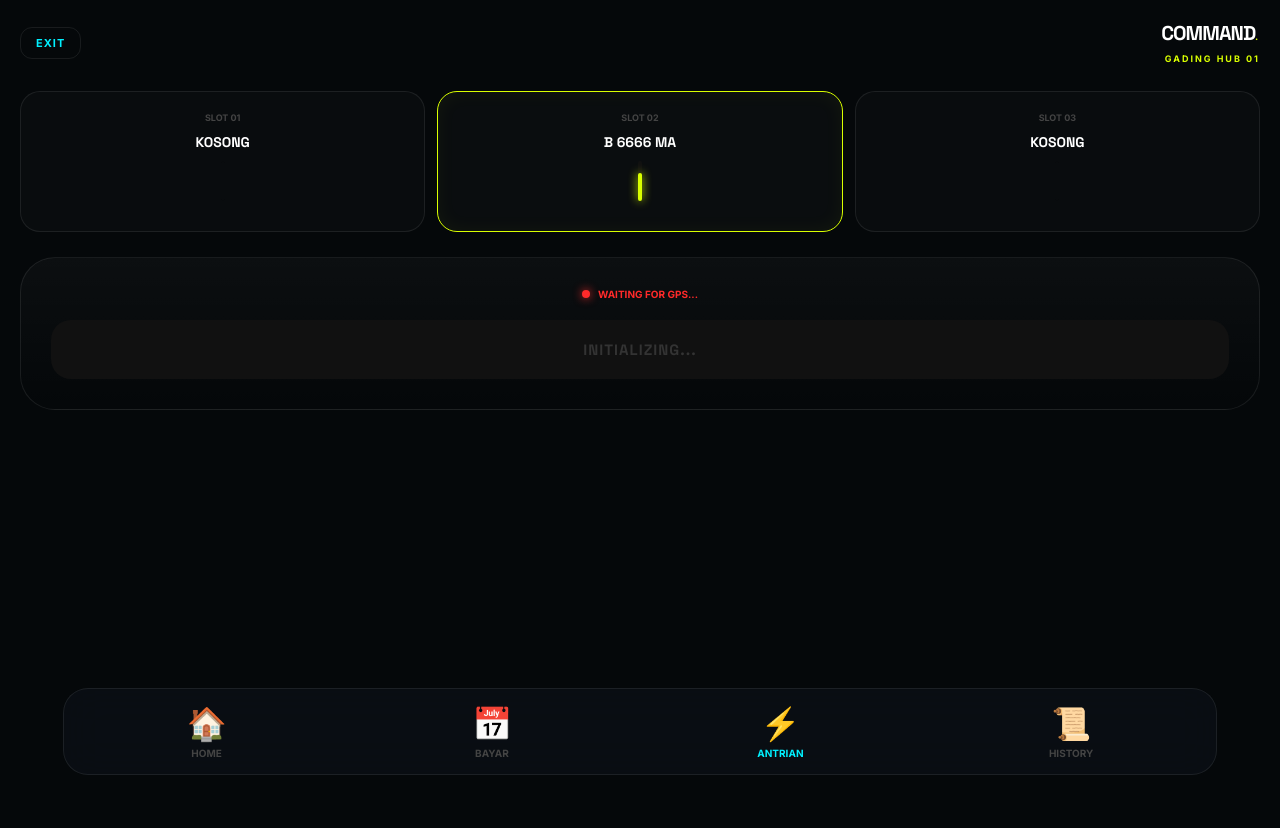
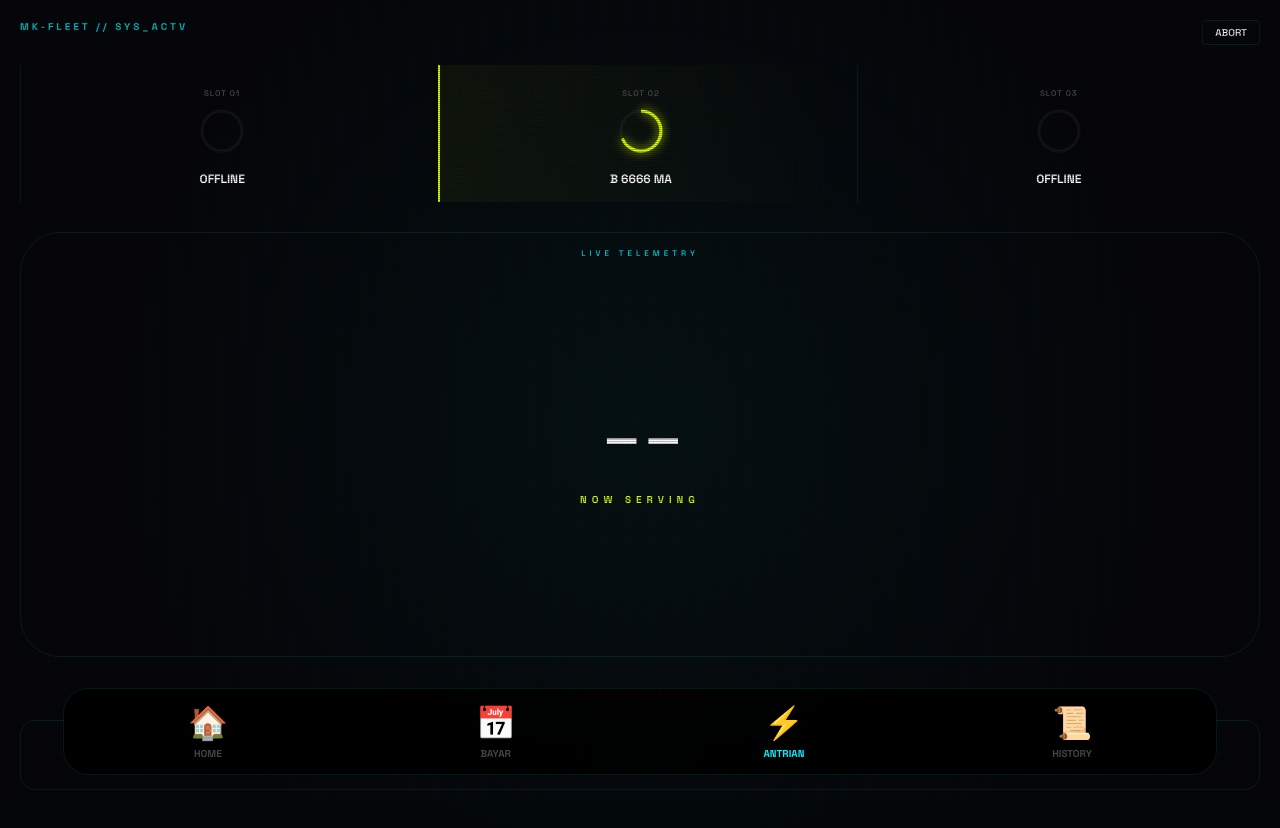
Before and after one commit to punyaaris1-lang/makarental, a plain HTML site: page antrian.html in a window 1280 px wide. Before the commit the page ends 800 px from the top, so only its background shows below. Drawn offline with Linux system fonts and the light colour scheme; no server answers.

Commit message:
Add files via upload

```diff
--- a/antrian.html
+++ b/antrian.html
@@ -3,112 +3,126 @@
 <head>
     <meta charset="UTF-8">
     <meta name="viewport" content="width=device-width, initial-scale=1.0, maximum-scale=1.0, user-scalable=no">
-    <title>Mission Control - MAKA</title>
+    <title>MAKA • TACTICAL HUD</title>
     <link rel="manifest" href="manifest.json">
     <meta name="theme-color" content="#05080A">
-    <link href="https://fonts.googleapis.com/css2?family=Inter:wght@400;700&family=Space+Grotesk:wght@500;700&display=swap" rel="stylesheet">
+    <link href="https://fonts.googleapis.com/css2?family=Space+Grotesk:wght@300;500;700&display=swap" rel="stylesheet">
     <script src="https://www.gstatic.com/firebasejs/9.23.0/firebase-app-compat.js"></script>
     <script src="https://www.gstatic.com/firebasejs/9.23.0/firebase-firestore-compat.js"></script>
     <style>
         :root {
-            --bg: #05080A; --cyan: #00F0FF; --volt: #D9FF00; --red: #FF2A2A;
-            --glass: rgba(255, 255, 255, 0.02); --border: rgba(255, 255, 255, 0.08);
-            --font-display: 'Space Grotesk', sans-serif;
+            --bg: #030507; --cyan: #00F0FF; --volt: #D9FF00; --red: #FF2A2A;
+            --glass: rgba(0, 240, 255, 0.02); --border: rgba(0, 240, 255, 0.1);
+            --font-main: 'Space Grotesk', sans-serif;
         }
-        body { margin: 0; padding: 20px; font-family: 'Inter', sans-serif; background: var(--bg); color: white; overflow-x: hidden; }
+        body {
+            margin: 0; padding: 20px; font-family: var(--font-main); background: var(--bg); color: white;
+            overflow: hidden; height: 100vh; display: flex; flex-direction: column;
+            background-image: radial-gradient(circle at 50% 50%, rgba(0, 240, 255, 0.05) 0%, transparent 70%);
+        }
 
-        /* Header Command */
-        .header { display: flex; justify-content: space-between; align-items: center; margin-bottom: 25px; }
-        .back-btn { text-decoration: none; color: var(--cyan); font-size: 11px; font-weight: 800; letter-spacing: 1px; border: 1px solid var(--border); padding: 8px 15px; border-radius: 12px; }
-        .hub-title { text-align: right; }
-        .hub-title h1 { font-family: var(--font-display); font-size: 20px; margin: 0; letter-spacing: -1px; }
-        .hub-title span { font-size: 9px; color: var(--volt); font-weight: 800; letter-spacing: 2px; }
+        /* Scanline Effect */
+        body::before {
+            content: ""; position: fixed; inset: 0; background: linear-gradient(rgba(18, 16, 16, 0) 50%, rgba(0, 0, 0, 0.25) 50%), linear-gradient(90deg, rgba(255, 0, 0, 0.06), rgba(0, 255, 0, 0.02), rgba(0, 0, 255, 0.06));
+            z-index: 1000; background-size: 100% 2px, 3px 100%; pointer-events: none;
+        }
 
-        /* Current Live Slot (Desain Futuristik) */
-        .slot-container { display: grid; grid-template-columns: repeat(3, 1fr); gap: 12px; margin-bottom: 25px; }
-        .slot-hex {
-            background: var(--glass); border: 1px solid var(--border); border-radius: 20px;
-            padding: 20px 10px; text-align: center; position: relative; overflow: hidden;
-            transition: 0.5s;
+        .header { display: flex; justify-content: space-between; align-items: flex-start; margin-bottom: 20px; }
+        .system-id { font-size: 10px; color: var(--cyan); letter-spacing: 3px; font-weight: 700; opacity: 0.8; }
+        .back-link { text-decoration: none; color: white; font-size: 10px; border: 1px solid var(--border); padding: 5px 12px; border-radius: 4px; }
+
+        /* Tactical Slot Monitor */
+        .hud-grid { display: grid; grid-template-columns: repeat(3, 1fr); gap: 15px; margin-bottom: 30px; }
+        .hud-slot { position: relative; text-align: center; padding: 15px 5px; border-left: 1px solid var(--border); }
+        .hud-slot.active { border-left: 2px solid var(--volt); background: linear-gradient(90deg, rgba(217, 255, 0, 0.05), transparent); }
+
+        /* Circular Energy Gauge */
+        .gauge { width: 60px; height: 60px; margin: 0 auto 10px; position: relative; }
+        .gauge svg { transform: rotate(-90deg); }
+        .gauge circle { fill: none; stroke-width: 3; }
+        .gauge .track { stroke: rgba(255,255,255,0.05); }
+        .gauge .fill { stroke: var(--volt); stroke-dasharray: 126; stroke-dashoffset: 40; filter: drop-shadow(0 0 5px var(--volt)); transition: 1s; }
+
+        .slot-val { font-size: 12px; font-weight: 700; display: block; margin-top: 5px; }
+        .slot-label { font-size: 8px; color: #555; text-transform: uppercase; letter-spacing: 1px; }
+
+        /* Queue Core Box */
+        .core-display {
+            flex: 1; display: flex; flex-direction: column; align-items: center; justify-content: center;
+            border: 1px solid var(--border); border-radius: 40px; margin-bottom: 30px; position: relative;
         }
-        .slot-hex.active { border-color: var(--volt); box-shadow: inset 0 0 20px rgba(217, 255, 0, 0.05); }
-        .slot-label { font-size: 9px; color: #444; font-weight: 800; margin-bottom: 10px; display: block; }
-        .slot-plat { font-family: var(--font-display); font-size: 14px; font-weight: 700; color: white; margin-bottom: 8px; }
+        .core-display::after { content: "LIVE TELEMETRY"; position: absolute; top: 15px; font-size: 8px; color: var(--cyan); letter-spacing: 4px; }
 
-        /* Energy Level Visual */
-        .energy-bar { width: 4px; height: 40px; background: #111; margin: 10px auto; border-radius: 2px; position: relative; }
-        .energy-fill { position: absolute; bottom: 0; left: 0; width: 100%; height: 70%; background: var(--volt); box-shadow: 0 0 10px var(--volt); border-radius: 2px; }
+        .main-q-num { font-size: 100px; font-weight: 300; color: white; line-height: 1; letter-spacing: -5px; }
+        .main-q-label { font-size: 10px; color: var(--volt); font-weight: 700; letter-spacing: 5px; margin-top: 10px; }
 
-        /* Monitor List */
-        .monitor-box { background: var(--glass); border: 1px solid var(--border); border-radius: 30px; padding: 20px; margin-bottom: 25px; }
-        .monitor-title { font-family: var(--font-display); font-size: 14px; margin-bottom: 15px; display: flex; justify-content: space-between; }
-        .q-row { display: flex; justify-content: space-between; align-items: center; padding: 12px 0; border-bottom: 1px solid var(--border); }
-        .q-row:last-child { border: none; }
-        .q-num { font-family: var(--font-display); font-size: 18px; font-weight: 700; color: var(--cyan); }
-        .q-plat { font-size: 12px; font-weight: 700; color: #666; }
+        /* Action Panel */
+        .action-panel { padding-bottom: 30px; }
+        .gps-lock { display: flex; align-items: center; justify-content: center; gap: 10px; margin-bottom: 20px; font-size: 10px; font-weight: 700; color: var(--red); }
+        .gps-lock.verified { color: var(--volt); }
+        .gps-dot { width: 6px; height: 6px; border-radius: 50%; background: currentColor; box-shadow: 0 0 10px currentColor; animation: pulse 1s infinite; }
 
-        /* Registration Panel (GPS LOCK) */
-        .reg-panel {
-            background: linear-gradient(180deg, rgba(255,255,255,0.03) 0%, transparent 100%);
-            border: 1px solid var(--border); border-radius: 35px; padding: 30px; text-align: center;
+        .btn-command {
+            width: 100%; padding: 25px; border-radius: 15px; border: 1px solid var(--border);
+            font-family: var(--font-main); font-weight: 700; font-size: 14px; letter-spacing: 2px;
+            background: transparent; color: #333; transition: 0.5s; cursor: not-allowed;
         }
-        .gps-status { font-size: 10px; font-weight: 800; color: var(--red); margin-bottom: 20px; display: flex; align-items: center; justify-content: center; gap: 8px; }
-        .gps-status.ok { color: var(--volt); }
+        .btn-command.ready { background: var(--cyan); color: #000; cursor: pointer; border: none; box-shadow: 0 0 30px rgba(0, 240, 255, 0.3); }
 
-        .btn-action {
-            width: 100%; padding: 20px; border-radius: 20px; border: none;
-            font-family: var(--font-display); font-weight: 800; font-size: 15px;
-            transition: 0.4s; letter-spacing: 1px;
-        }
-        .btn-locked { background: #111; color: #333; cursor: not-allowed; }
-        .btn-unlocked { background: var(--volt); color: #000; box-shadow: 0 15px 30px rgba(217, 255, 0, 0.2); cursor: pointer; }
-
-        /* Nav Bawah (Ikon Besar) */
-        .nav-bottom {
-            position: fixed; bottom: 25px; left: 50%; transform: translateX(-50%);
-            width: 90%; height: 85px; background: rgba(10,15,20,0.9); backdrop-filter: blur(20px);
-            border: 1px solid var(--border); border-radius: 25px; display: flex;
-            justify-content: space-around; align-items: center; z-index: 1000;
-        }
+        /* Nav Bottom (Revised Size) */
+        .nav-bottom { position: fixed; bottom: 25px; left: 50%; transform: translateX(-50%); width: 90%; height: 85px; background: rgba(0,0,0,0.9); backdrop-filter: blur(20px); border: 1px solid var(--border); border-radius: 25px; display: flex; justify-content: space-around; align-items: center; z-index: 1000; }
         .nav-item { text-decoration: none; color: #444; font-size: 10px; font-weight: 800; text-align: center; }
         .nav-item.active { color: var(--cyan); }
         .nav-item span { display: block; font-size: 32px !important; margin-bottom: 4px; }
+
+        @keyframes pulse { 0% { opacity: 0.3; } 50% { opacity: 1; } 100% { opacity: 0.3; } }
     </style>
 </head>
 <body>
 
     <div class="header">
-        <a href="dashboard.html" class="back-btn">EXIT</a>
-        <div class="hub-title">
-            <h1>COMMAND<span>.</span></h1>
-            <span>GADING HUB 01</span>
+        <div class="system-id">MK-FLEET // SYS_ACTV</div>
+        <a href="dashboard.html" class="back-link">ABORT</a>
+    </div>
+
+    <div class="hud-grid">
+        <div class="hud-slot">
+            <span class="slot-label">SLOT 01</span>
+            <div class="gauge">
+                <svg width="60" height="60"><circle class="track" cx="30" cy="30" r="20"></circle></svg>
+            </div>
+            <span class="slot-val">OFFLINE</span>
+        </div>
+        <div class="hud-slot active">
+            <span class="slot-label">SLOT 02</span>
+            <div class="gauge">
+                <svg width="60" height="60">
+                    <circle class="track" cx="30" cy="30" r="20"></circle>
+                    <circle class="fill" cx="30" cy="30" r="20"></circle>
+                </svg>
+            </div>
+            <span class="slot-val">B 6666 MA</span>
+        </div>
+        <div class="hud-slot">
+            <span class="slot-label">SLOT 03</span>
+            <div class="gauge">
+                <svg width="60" height="60"><circle class="track" cx="30" cy="30" r="20"></circle></svg>
+            </div>
+            <span class="slot-val">OFFLINE</span>
         </div>
     </div>
 
-    <div class="slot-container">
-        <div class="slot-hex">
-            <span class="slot-label">SLOT 01</span>
-            <div class="slot-plat">KOSONG</div>
-            <div class="energy-bar" style="opacity:0.1"></div>
-        </div>
-        <div class="slot-hex active">
-            <span class="slot-label">SLOT 02</span>
-            <div class="slot-plat">B 6666 MA</div>
-            <div class="energy-bar"><div class="energy-fill"></div></div>
-        </div>
-        <div class="slot-hex">
-            <span class="slot-label">SLOT 03</span>
-            <div class="slot-plat">KOSONG</div>
-            <div class="energy-bar" style="opacity:0.1"></div>
-        </div>
+    <div class="core-display">
+        <div class="main-q-num" id="currentNum">--</div>
+        <div class="main-q-label">NOW SERVING</div>
     </div>
 
-    <div class="reg-panel">
-        <div id="gpsStatus" class="gps-status">
-            <div style="width:8px; height:8px; border-radius:50%; background:currentColor; box-shadow:0 0 10px currentColor"></div>
-            <span id="gpsText">WAITING FOR GPS...</span>
+    <div class="action-panel">
+        <div id="gpsStatus" class="gps-lock">
+            <div class="gps-dot"></div>
+            <span id="gpsText">GPS SIGNAL SEARCHING...</span>
         </div>
-        <button id="btnDaftar" class="btn-action btn-locked" disabled>INITIALIZING...</button>
+        <button id="btnAction" class="btn-command" disabled>LOCKED</button>
     </div>
 
     <nav class="nav-bottom">
@@ -119,22 +133,12 @@
     </nav>
 
     <script>
-        // Gunakan Config Firebase dari Antricukk
-        const firebaseConfig = {
-            apiKey: "AIzaSyAk3G5aQUBVe_g7_peVu1F6xllP_RejGq0",
-            authDomain: "rtomaka-e67b5.firebaseapp.com",
-            projectId: "rtomaka-e67b5",
-            storageBucket: "rtomaka-e67b5.firebasestorage.app",
-            messagingSenderId: "472036722228",
-            appId: "1:472036722228:web:11d520f9204db317d02c61"
-        };
+        const firebaseConfig = { apiKey: "AIzaSyAk3G5aQUBVe_g7_peVu1F6xllP_RejGq0", authDomain: "rtomaka-e67b5.firebaseapp.com", projectId: "rtomaka-e67b5", storageBucket: "rtomaka-e67b5.firebasestorage.app", messagingSenderId: "472036722228", appId: "1:472036722228:web:11d520f9204db317d02c61" };
         firebase.initializeApp(firebaseConfig);
         const db = firebase.firestore();
         const u = JSON.parse(localStorage.getItem('maka_user'));
 
-        const HUB_COORDS = { lat: -6.1625, lng: 106.9011 }; // Lokasi Hub Gading
-
-        function getDistance(lat1, lon1, lat2, lon2) {
+        function getDist(lat1, lon1, lat2, lon2) {
             const R = 6371e3;
             const dLat = (lat2-lat1) * Math.PI/180;
             const dLon = (lon2-lon1) * Math.PI/180;
@@ -142,53 +146,49 @@
             return R * 2 * Math.atan2(Math.sqrt(a), Math.sqrt(1-a));
         }
 
-        function trackLocation() {
+        function monitorSystem() {
+            // Live Queue from Firestore
+            db.collection('antrian_fc').orderBy('nomor', 'asc').limit(1).onSnapshot(snap => {
+                if(!snap.empty) document.getElementById('currentNum').innerText = snap.docs[0].data().nomor;
+            });
+
+            // GPS Tactical Lock
             if (navigator.geolocation) {
                 navigator.geolocation.watchPosition(pos => {
-                    const dist = getDistance(pos.coords.latitude, pos.coords.longitude, HUB_COORDS.lat, HUB_COORDS.lng);
-                    const btn = document.getElementById('btnDaftar');
+                    const dist = getDist(pos.coords.latitude, pos.coords.longitude, -6.1625, 106.9011);
+                    const btn = document.getElementById('btnAction');
                     const status = document.getElementById('gpsStatus');
                     const text = document.getElementById('gpsText');
 
-                    if (dist <= 150) { // Radius 150m sesuai sistem
-                        status.className = "gps-status ok";
-                        text.innerText = "LOCATION VERIFIED";
+                    if (dist <= 150) {
+                        status.className = "gps-lock verified";
+                        text.innerText = "GPS LOCK: VERIFIED";
                         btn.disabled = false;
-                        btn.className = "btn-action btn-unlocked";
-                        btn.innerText = "ACCESS QUEUE";
+                        btn.className = "btn-command ready";
+                        btn.innerText = "EXECUTE QUEUE";
                     } else {
-                        status.className = "gps-status";
-                        text.innerText = `OUT OF RANGE (${Math.round(dist)}m)`;
+                        status.className = "gps-lock";
+                        text.innerText = `RANGE ERROR: ${Math.round(dist)}M`;
                         btn.disabled = true;
-                        btn.className = "btn-action btn-locked";
-                        btn.innerText = "MOVE TO HUB AREA";
+                        btn.className = "btn-command";
+                        btn.innerText = "LOCKED";
                     }
                 }, null, { enableHighAccuracy: true });
             }
         }
 
-        // Logic Daftar Antrean (Sync ke koleksi antrian_fc milik antricukk)
-        document.getElementById('btnDaftar').onclick = async function() {
+        document.getElementById('btnAction').onclick = async function() {
             this.innerText = "PROCESSING...";
-            this.disabled = true;
             try {
                 const snap = await db.collection('antrian_fc').orderBy('nomor', 'desc').limit(1).get();
-                let nextNum = 1;
-                if(!snap.empty) nextNum = snap.docs[0].data().nomor + 1;
-
-                await db.collection('antrian_fc').doc(u.plat).set({
-                    plat: u.plat,
-                    nomor: nextNum,
-                    timestamp: firebase.firestore.FieldValue.serverTimestamp()
-                });
-                alert("ACCESS GRANTED. ANTRIAN #" + nextNum);
-            } catch (e) {
-                alert("ERROR: " + e.message);
-                this.disabled = false;
-            }
+                let next = 1; if(!snap.empty) next = snap.docs[0].data().nomor + 1;
+                await db.collection('antrian_fc').doc(u.plat).set({ plat: u.plat, nomor: next, timestamp: firebase.firestore.FieldValue.serverTimestamp() });
+                alert("COMMAND EXECUTED. ANTRIAN #" + next);
+            } catch (e) { alert("SYSTEM FAILURE: " + e.message); }
+            this.innerText = "EXECUTE QUEUE";
         };
 
-        window.onload = trackLocation;
+        window.onload = monitorSystem;
     </script>
 </body>
 </html>
```
